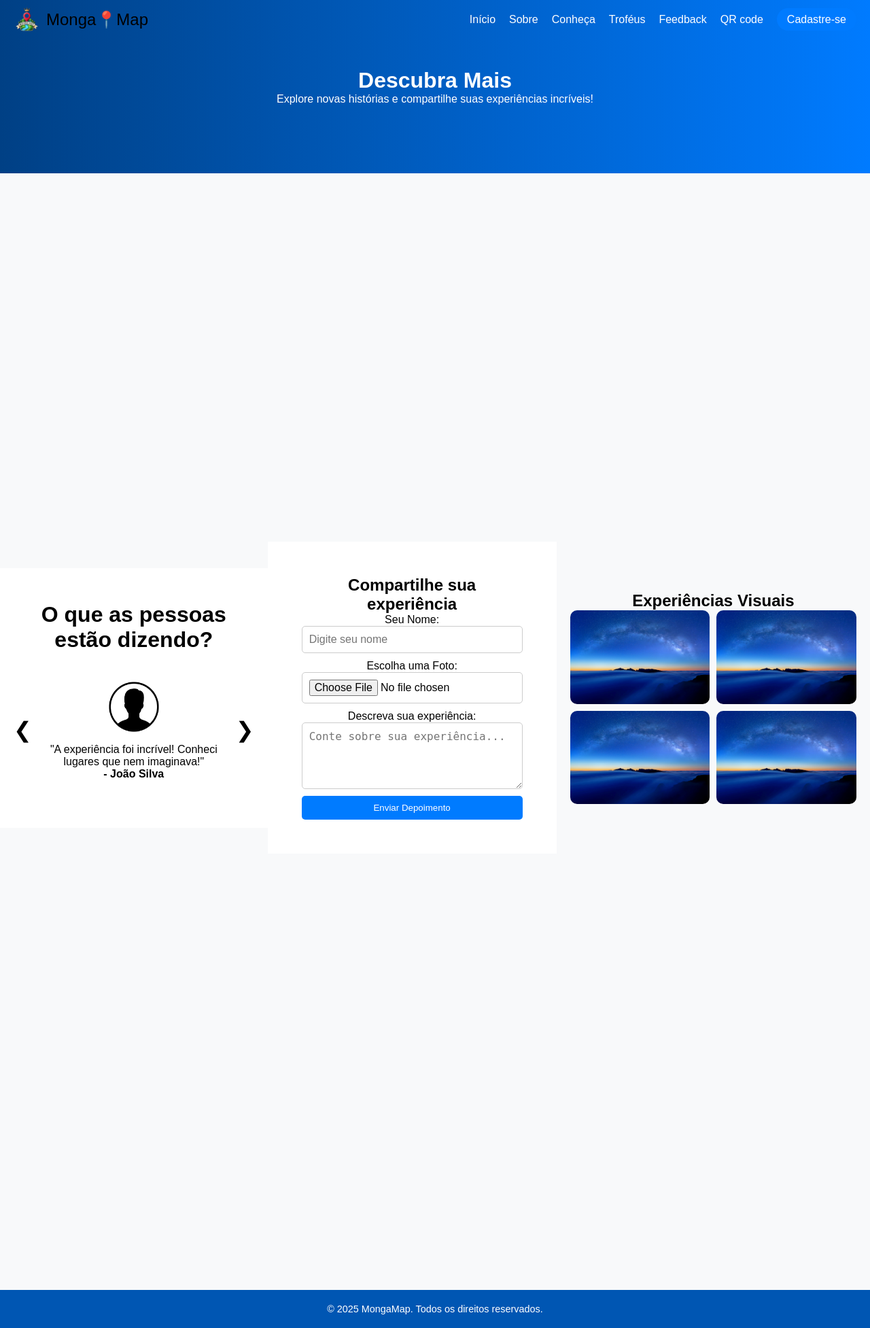
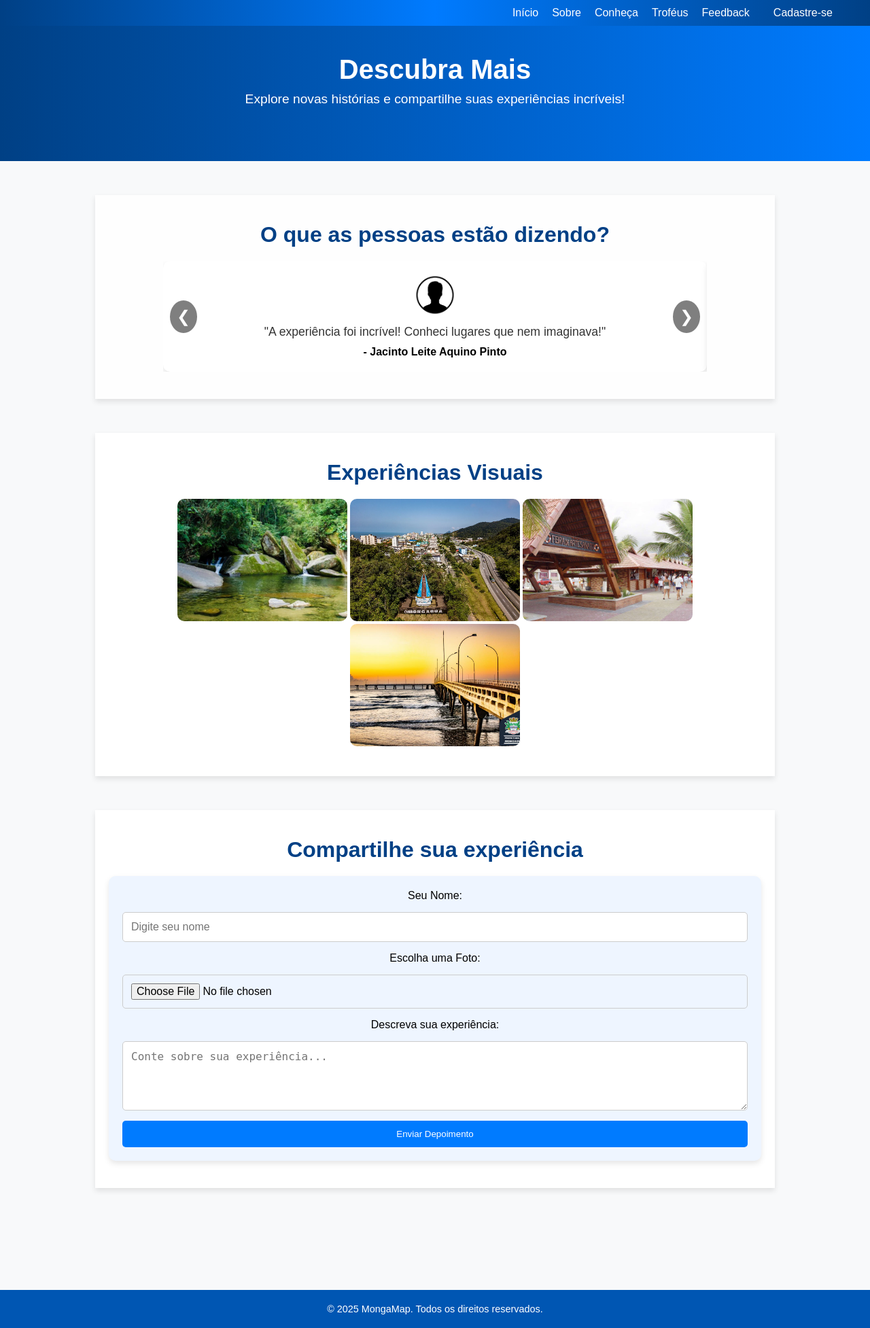
Before and after one commit to gabsxiz7/MongaMap, a PHP site: page /descubra.html in a window 1280 px wide. Shown: the whole page at 68% size. Run offline with PHP 8.4, Linux system fonts and the light colour scheme.

Commit message:
Fé em Deus

```diff
--- a/CSS/descubra.css
+++ b/CSS/descubra.css
@@ -7,117 +7,205 @@
 
 /* Corpo da página */
 body {
-    font-family: Arial, sans-serif;
+    font-family: 'Poppins', sans-serif;
     background-color: #f8f9fa;
     text-align: center;
+    width: 100%;
+}
+
+main {
+    display: block; /* Remove qualquer layout flex/grid do main */
+    width: 100%; /* Garante que ocupe toda a largura */
 }
 
 /* Cabeçalho */
 .header {
     background: linear-gradient(to right, #004085, #007bff);
     color: white;
-    padding: 100px 20px;
+    padding: 80px 20px;
+    text-align: center;
 }
 
-/* Depoimentos */
+.header h1 {
+    font-size: 2.5rem;
+    margin-bottom: 10px;
+}
+
+.header p {
+    font-size: 1.2rem;
+}
+
+/* Estilização das Seções */
+section {
+    width: 90%;
+    max-width: 1000px;
+    margin: 50px auto; /* Adiciona espaçamento entre as seções */
+    padding: 40px 20px;
+    background: white;
+    border-radius: 0%;
+    box-shadow: 0 4px 8px rgba(0, 0, 0, 0.1);
+}
+
+/* ======================== */
+/* 1. SEÇÃO DE DEPOIMENTOS */
+/* ======================== */
 .depoimentos {
-    padding: 50px 20px;
-    background: white;
+    background: #fefefe;
+    border-radius: 0%;
 }
 
 .depoimentos h2 {
     font-size: 2rem;
     margin-bottom: 20px;
+    color: #004085;
 }
 
-/* Slider */
 .slider-container {
-    display: flex;
-    align-items: center;
-    justify-content: center;
+    position: relative;
+    width: 100%;
+    max-width: 800px;
+    overflow: hidden;
+    margin: auto;
 }
 
 .slider {
     display: flex;
-    overflow: hidden;
-    width: 300px;
+    transition: transform 0.5s ease-in-out;
 }
 
 .depoimento {
+    flex: 1;
     min-width: 100%;
-    transition: transform 0.5s ease-in-out;
-    text-align: center;
     padding: 20px;
+    background: white;
+    border-radius: 10px;
+    box-shadow: 0 4px 8px rgba(0, 0, 0, 0.1);
 }
 
 .depoimento img {
-    width: 80px;
-    height: 80px;
+    width: 60px;
+    height: 60px;
     border-radius: 50%;
     margin-bottom: 10px;
 }
 
-.prev-btn, .next-btn {
-    background: none;
-    border: none;
-    font-size: 2rem;
-    cursor: pointer;
+.depoimento p {
+    font-size: 1.1rem;
+    color: #333;
+    margin-bottom: 10px;
 }
 
-/* Formulário */
-.form-experiencia {
-    background: white;
-    padding: 50px;
+.depoimento h4 {
+    font-size: 1rem;
+    color: #000000;
+}
+
+/* Botões do slider */
+.prev-btn, .next-btn {
+    position: absolute;
+    top: 50%;
+    transform: translateY(-50%);
+    background: rgba(0, 0, 0, 0.5);
+    color: white;
+    border: none;
+    font-size: 1.5rem;
+    cursor: pointer;
+    padding: 10px;
+    border-radius: 50%;
+}
+
+.prev-btn { left: 10px; }
+.next-btn { right: 10px; }
+
+/* ======================== */
+/* 2. SEÇÃO DE EXPERIÊNCIAS VISUAIS */
+/* ======================== */
+.galeria h2 {
+    font-size: 2rem;
+    margin-bottom: 20px;
+    color: #004085;
+}
+
+.experiencia-container {
+    display: flex;
+    flex-wrap: wrap;
+    justify-content: center;
+    gap: 15px;
+}
+
+.experiencia-container img {
+    width: 100%;
+    max-width: 250px;
+    height: 180px;
+    object-fit: cover;
+    border-radius: 10px;
+    transition: transform 0.3s ease-in-out;
+}
+
+.experiencia-container img:hover {
+    transform: scale(1.05);
+}
+
+/* ======================== */
+/* 3. SEÇÃO DE FORMULÁRIO */
+/* ======================== */
+.form-experiencia h2 {
+    font-size: 2rem;
+    margin-bottom: 20px;
+    color: #004085;
 }
 
 form {
     display: flex;
     flex-direction: column;
-    max-width: 500px;
-    margin: auto;
+    gap: 15px;
+    padding: 20px;
+    background: #eef5ff;
+    border-radius: 10px;
+    box-shadow: 0 4px 8px rgba(0, 0, 0, 0.1);
 }
 
 form input, form textarea {
-    margin-bottom: 10px;
-    padding: 10px;
+    padding: 12px;
     font-size: 1rem;
     border-radius: 5px;
     border: 1px solid #ccc;
+    width: 100%;
+}
+
+form input:focus, form textarea:focus {
+    border-color: #007bff;
+    outline: none;
 }
 
 form button {
     background-color: #007bff;
     color: white;
-    padding: 10px;
+    padding: 12px;
     border: none;
     border-radius: 5px;
     cursor: pointer;
+    transition: 0.3s;
 }
 
 form button:hover {
     background-color: #0056b3;
 }
 
-/* Galeria */
-.galeria {
-    padding: 50px 20px;
-}
+/* ======================== */
+/* 4. RESPONSIVIDADE */
+/* ======================== */
+@media (max-width: 768px) {
+    section {
+        padding: 30px 15px;
+    }
 
-.grid {
-    display: grid;
-    grid-template-columns: repeat(auto-fit, minmax(150px, 1fr));
-    gap: 10px;
-}
+    .prev-btn, .next-btn {
+        font-size: 1.2rem;
+        padding: 5px;
+    }
 
-.grid img {
-    width: 100%;
-    height: auto;
-    border-radius: 10px;
-}
-
-/* Responsividade */
-@media (max-width: 768px) {
-    .slider {
-        width: 250px;
+    .experiencia-container img {
+        max-width: 100%;
     }
 }
--- a/CSS/navbar.css
+++ b/CSS/navbar.css
@@ -21,9 +21,6 @@ main {
     justify-content: center;
     align-items: center;
 }
-nav.container-fluid {
-  all: unset; /* Remove os estilos do Pico CSS */
-}
 
 .navbar {
   width: 100%;
@@ -37,12 +34,10 @@ nav.container-fluid {
   color: white;
   z-index: 10;
   margin: 0;
-  box-shadow: none !important; /*remove qualquer sombra*/
-  border: none; /*remove possíveis bordas*/
+  background: linear-gradient(to right, #004085, #007bff, #004085); /* Gradiente azul */
   }
 
   .btn-cadastrar {
-    background-color: #007bff;
     color: #fff;
     padding: 8px 15px;
     border-radius: 20px;
@@ -54,28 +49,23 @@ nav.container-fluid {
     background-color: #0056b3;
 }
 
-  /*navbar transparente apenas para tela inicial*/
+  /*navbar com cor*/
   .home-page .navbar{
-    background: transparent !important;
-    position: absolute;
+    background: linear-gradient(to right, #004085, #007bff, #004085) !important;
+    position: fixed;
     top: 0;
     left: 0;
+    padding: 5px 10px;
   }
+
   .navbar-container {
     display: flex;
-    justify-content: space-between;
+    justify-content: flex-end;
     align-items: center;
     width: 100%;
+    padding: 0 20px;
   }
 
-  .navbar-brand {
-    font-family: Arial, sans-serif;
-    display: flex;
-    align-items: center;
-    font-size: 1.5rem;
-    color: rgb(0, 0, 0);
-    text-decoration: none;
-  }
 
   .navbar-brand img {
     max-width: 40px; /* Tamanho da logo */
@@ -86,23 +76,21 @@ nav.container-fluid {
     display: flex;
     list-style: none;
     gap: 20px;
+    color: white;
+    margin-left: auto;
   }
 
   .navbar-links a {
     text-decoration: none;
     font-size: 1rem;
     color: white;
-    transition: color 0.3s ease;
     font-family: Arial;
   }
 
   .navbar-links a:hover {
-    color: #ff0000;
+    color: #ffcc00;
   }
-  .navbar-transparent {
-    background: transparent !important;
-    box-shadow: none !important;
-  }
+
   /*footer geral*/
   .footer {
     background-color: #0056b3;
@@ -145,7 +133,7 @@ nav.container-fluid {
     transition: all 0.3s ease-in-out;
   }
   .menu-toggle.active .menu-bar {
-    background-color: #ff0000;
+    background-color: #ffcc00;
   }
     @media (max-width: 768px) {
         .navbar {
@@ -153,6 +141,7 @@ nav.container-fluid {
            position: fixed;
            width: 100%;
            z-index: 10;
+           background: linear-gradient(to right, #004085, #007bff);
            box-shadow: 0 4px 6px rgba(0, 0, 0, 0.1);
         }
         .menu-toggle {
@@ -169,7 +158,7 @@ nav.container-fluid {
             top: 60px;
             right: 10px;
             flex-direction: column;
-            background: rgba(0, 0, 0, 0.8);
+            background: rgba(0, 72, 133, 0.95);
             padding: 10px;
             border-radius: 5px;
             z-index: 1000;
--- a/cadastro.php
+++ b/cadastro.php
@@ -11,10 +11,7 @@
 <body class="page-cadastro">
     <nav class="navbar">
         <div class="navbar-container">
-            <a href="index.html" class="navbar-brand">
-                <img src="IMG/logo.png" alt="Logo MongaMap" class="logo">
-                Monga📍Map
-            </a>
+            <a href="index.html" class="navbar-brand"></a>
             <button class="menu-toggle" id="menuToggle" aria-label="Menu">
                 <span class="menu-bar"></span>
                 <span class="menu-bar"></span>
--- a/comentarios.html
+++ b/comentarios.html
@@ -11,10 +11,7 @@
 <body>
     <nav class="navbar">
         <div class="navbar-container">
-            <a href="index.html" class="navbar-brand">
-                <img src="IMG/logo.png" alt="Logo MongaMap" class="logo">
-                Monga📍Map
-            </a>
+            <a href="index.html" class="navbar-brand"></a>
             <button class="menu-toggle" id="menuToggle" aria-label="Menu">
                 <span class="menu-bar"></span>
                 <span class="menu-bar"></span>
--- a/conheca.html
+++ b/conheca.html
@@ -13,10 +13,7 @@
 <body>
   <nav class="navbar">
     <div class="navbar-container">
-        <a href="index.html" class="navbar-brand">
-            <img src="IMG/logo.png" alt="Logo MongaMap" class="logo">
-            Monga📍Map
-        </a>
+        <a href="index.html" class="navbar-brand"></a>
         <button class="menu-toggle" id="menuToggle" aria-label="Menu">
             <span class="menu-bar"></span>
             <span class="menu-bar"></span>
--- a/descubra.html
+++ b/descubra.html
@@ -10,10 +10,7 @@
 <body>
   <nav class="navbar">
     <div class="navbar-container">
-        <a href="index.html" class="navbar-brand">
-            <img src="IMG/logo.png" alt="Logo MongaMap" class="logo">
-            Monga📍Map
-        </a>
+        <a href="index.html" class="navbar-brand"></a>
         <button class="menu-toggle" id="menuToggle" aria-label="Menu">
           <span class="menu-bar"></span>
           <span class="menu-bar"></span>
@@ -25,17 +22,19 @@
             <li><a href="conheca.html">Conheça</a></li>
             <li><a href="trofeus.html">Troféus</a></li>
             <li><a href="comentarios.html">Feedback</a></li>
-            <li><a href="qrcode.html">QR code</a></li>
             <li><a href="cadastro.php" class="btn-cadastrar">Cadastre-se</a></li>
         </ul>
     </div>
   </nav>
+    <!-- HEADER -->
     <header class="header">
         <h1>Descubra Mais</h1>
         <p>Explore novas histórias e compartilhe suas experiências incríveis!</p>
     </header>
 
     <main>
+
+        <!-- SEÇÃO DE DEPOIMENTOS -->
         <section class="depoimentos">
             <h2>O que as pessoas estão dizendo?</h2>
             <div class="slider-container">
@@ -44,19 +43,47 @@
                     <div class="depoimento">
                         <img src="IMG/icon.png" alt="Usuário 1">
                         <p>"A experiência foi incrível! Conheci lugares que nem imaginava!"</p>
-                    <h4>- João Silva</h4>
+                        <h4>- Jacinto Leite Aquino Pinto</h4>
                     </div>
                     <div class="depoimento">
                         <img src="IMG/icon.png" alt="Usuário 2">
                         <p>"O MongaMap tornou minha viagem muito mais especial."</p>
-                    <h4>- Maria Souza</h4>
+                        <h4>- Deide Costa</h4>
+                    </div>
+                    <div class="depoimento">
+                        <img src="IMG/icon.png" alt="Usuário 3">
+                        <p>"Descobri lugares incríveis usando o MongaMap!"</p>
+                        <h4>- Kelly Inguissa</h4>
+                    </div>
+                    <div class="depoimento">
+                        <img src="IMG/icon.png" alt="Usuario 4">
+                        <p>"Amei demais os pontos turísticos."</p>
+                        <h4>- Isadora Pinto</h4>
+                    </div>
+                    <div class="depoimento">
+                        <img src="IMG/icon.png" alt="Usuario 5">
+                        <p>"Achei os lugares zika."</p>
+                        <h4>- Paula Ambeno</h4>
                     </div>
                 </div>
                 <button class="next-btn">&#10095;</button>
             </div>
         </section>
 
-    <!-- Formulário para envio de experiências -->
+        <!-- SEÇÃO DE EXPERIÊNCIAS VISUAIS -->
+        <section class="galeria">
+            <h2>Experiências Visuais</h2>
+            <div class="experiencia-container">
+                <div class="grid" id="galeria-container">
+                    <img src="IMG/poçoantas.png" alt="Lugar 1">
+                    <img src="IMG/santa.mongagua.webp" alt="Lugar 2">
+                    <img src="IMG/feira.png" alt="Lugar 3">
+                    <img src="IMG/plataformapp.png" alt="Lugar 4">
+                </div>
+            </div>
+        </section>
+
+        <!-- SEÇÃO DE FORMULÁRIO -->
         <section class="form-experiencia">
             <h2>Compartilhe sua experiência</h2>
             <form id="form-experiencia">
@@ -73,20 +100,15 @@
             </form>
         </section>
 
-    <section class="galeria">
-        <h2>Experiências Visuais</h2>
-        <div class="grid" id="galeria-container">
-            <img src="IMG/paisagem.jpg" alt="Lugar 1">
-            <img src="IMG/paisagem.jpg" alt="Lugar 2">
-            <img src="IMG/paisagem.jpg" alt="Lugar 3">
-            <img src="IMG/paisagem.jpg" alt="Lugar 4">
-        </div>
-    </section>
     </main>
 
+    <!-- FOOTER -->
     <footer class="footer">
         <p>&copy; 2025 MongaMap. Todos os direitos reservados.</p>
     </footer>
 
     <script src="JS/descubra.js"></script>
     <script src="JS/navbar.js"></script>
+
+</body>
+</html>
--- a/exploração.html
+++ b/exploração.html
@@ -12,10 +12,7 @@
 <body class="body-page">
     <nav class="navbar">
         <div class="navbar-container">
-            <a href="index.html" class="navbar-brand">
-                <img src="IMG/logo.png" alt="Logo MongaMap" class="logo">
-                Monga📍Map
-            </a>
+            <a href="index.html" class="navbar-brand"></a>
             <button class="menu-toggle" id="menuToggle" aria-label="Menu">
                 <span class="menu-bar"></span>
                 <span class="menu-bar"></span>
--- a/gamificacao.html
+++ b/gamificacao.html
@@ -28,10 +28,7 @@
 <body>
     <nav class="navbar">
         <div class="navbar-container">
-            <a href="index.html" class="navbar-brand">
-                <img src="IMG/logo.png" alt="Logo MongaMap" class="logo">
-                Monga📍Map
-            </a>
+            <a href="index.html" class="navbar-brand"></a>
             <button class="menu-toggle" id="menuToggle" aria-label="Menu">
                 <span class="menu-bar"></span>
                 <span class="menu-bar"></span>
--- a/sobre.html
+++ b/sobre.html
@@ -12,10 +12,7 @@
 <body class="sobre-page">
     <nav class="navbar">
         <div class="navbar-container">
-            <a href="index.html" class="navbar-brand">
-                <img src="IMG/logo.png" alt="Logo MongaMap" class="logo">
-                Monga📍Map
-            </a>
+            <a href="index.html" class="navbar-brand"></a>
             <button class="menu-toggle" id="menuToggle" aria-label="Menu">
                 <span class="menu-bar"></span>
                 <span class="menu-bar"></span>
```
Also changed, not shown: CSS/home.css (+16 -16 lines), JS/descubra.js (+29 -21 lines), JS/home.js (+24 -10 lines), index.html (renamed from index.php, +4 -8 lines). Lines whose indentation alone changed are shown as unchanged.
